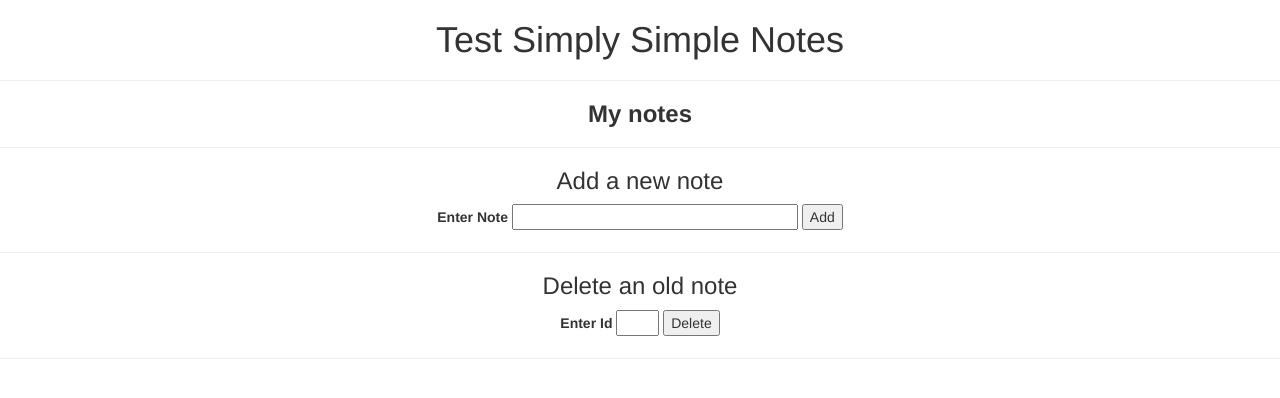
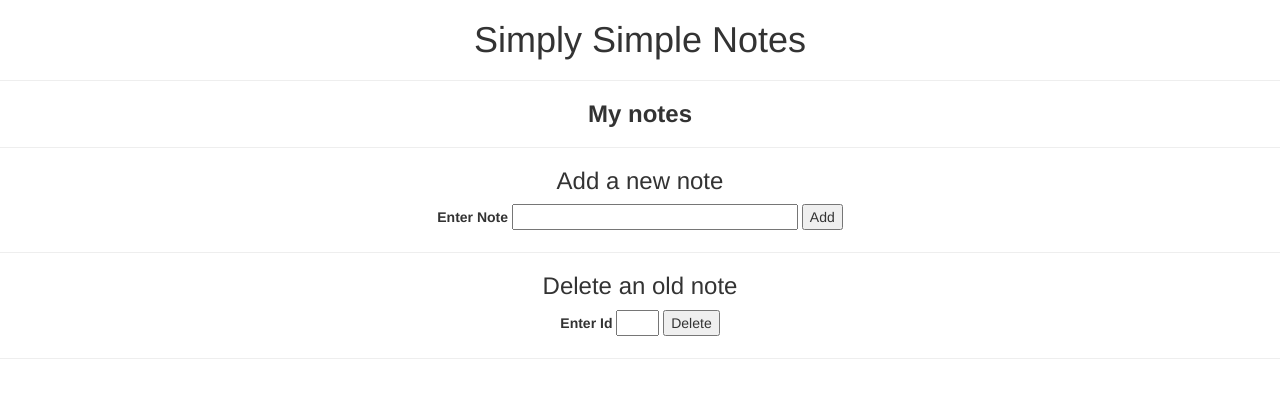
Before and after one commit to rwilliams-gitlab/Simply-Simple-Notes, a Flask app: page / in a window 1280 px wide. Shown: the top 398 px of the page. Run offline with Flask 2, Linux system fonts and the light colour scheme; data that the repository does not hold is empty; some libraries are stand-ins or nearby versions.

Commit message:
force jenkins pipeline

```diff
--- a/notes/templates/index.html
+++ b/notes/templates/index.html
@@ -6,7 +6,7 @@
     {% block content %}
     <body>
         <center>
-            <h1>Test Simply Simple Notes</h1>
+            <h1>Simply Simple Notes</h1>
             <!-- <img src="/static/images/gitlab-icon-rgb.png" alt="gitlab_logo" class="img-thumbnail"> -->
 
             {% with messages = get_flashed_messages() %}
```
